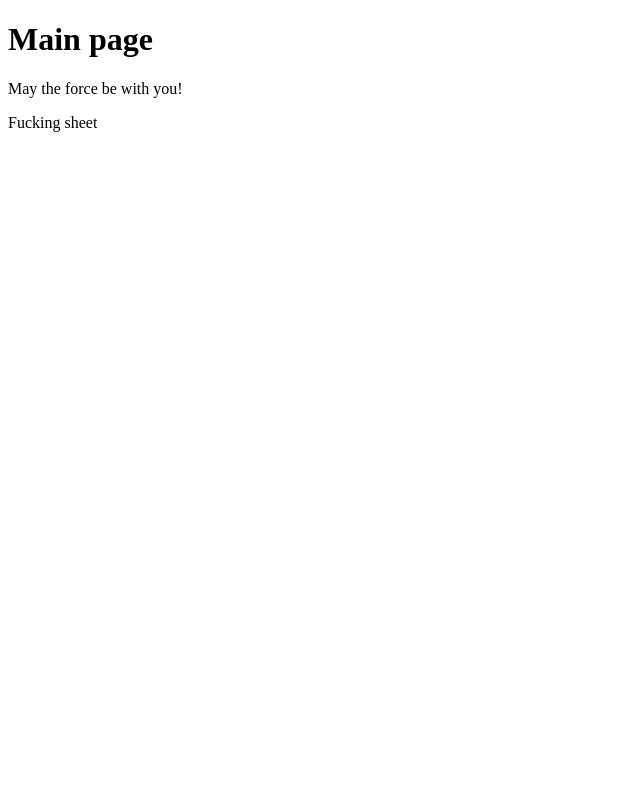
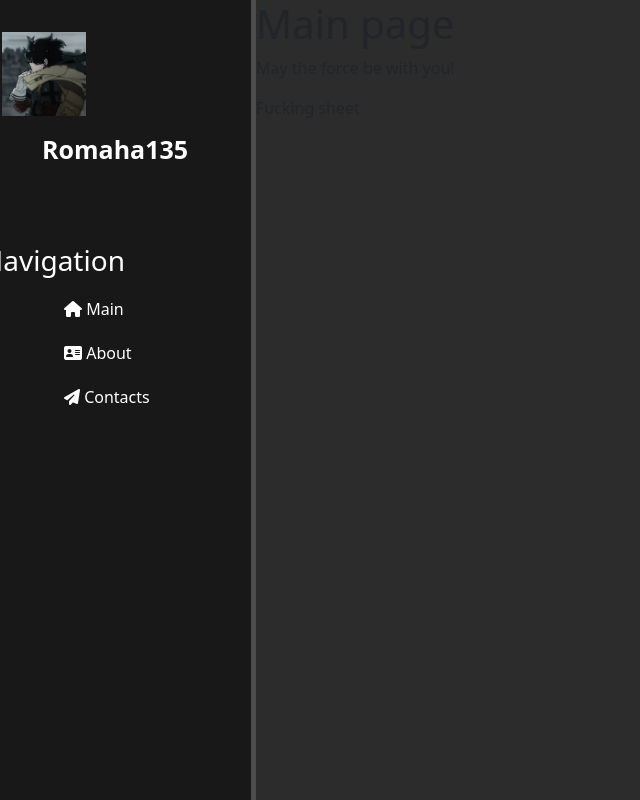
Before and after one commit to Romaha135/symmetrical-broccoli, a Django app: page / in a window 1280 px wide. Shown: the whole page, without its empty margins (0-640 px from the left). Run offline with Django 5.2, Linux system fonts and the light colour scheme.

Commit message:
Add static file handling and layout template with navigation

```diff
--- /dev/null
+++ b/main/static/main/css/main.css
@@ -0,0 +1,59 @@
+body {
+    background: #2c2c2c;
+
+}
+
+aside{
+    float: left;
+    background: #181818;
+    width: 20%;
+    padding: 2.5%;
+    height: 100vh;
+    color: #fff;
+    border-right: 5px solid #4d4d4d;
+}
+
+
+.logo {
+    width: 45%;
+    margin-bottom: 20px;
+    margin-left: -30px
+
+}
+
+aside img {
+    width: 80px;
+    float: left;
+}
+
+aside .Logo {
+    font-size: 25px;
+    margin-left: 10px;
+    font-weight: bold;
+    position: relative;
+    top: -5px;
+}
+
+aside h3 {
+    margin-top: 70px;
+    margin-left: -50px;
+    font-size: 28px;
+}
+aside ul {list-style: none;}
+aside ul li {
+    color: #fff;
+    display: block;
+    margin-top: 20px;
+    transition: all .6s ease;
+}
+
+aside ul li:hover, aside ul a:hover {
+    color: #eb5959;
+    text-decoration: none;
+    transform: scale(1.05);
+}
+
+aside ul a {
+    color: #fff;
+    text-decoration: none;
+}
--- a/main/templates/main/layout.html
+++ b/main/templates/main/layout.html
@@ -1,12 +1,32 @@
+{% load static %}
+
 <!DOCTYPE html>
 <html lang="en">
 <head>
     <meta charset="UTF-8">
     <meta name="viewport" content="width=device-width, initial-scale=1.0">
     <title>{% block title %}{% endblock %}</title>
+    <link href="https://cdn.jsdelivr.net/npm/bootstrap@5.3.3/dist/css/bootstrap.min.css" rel="stylesheet" integrity="sha384-QWTKZyjpPEjISv5WaRU9OFeRpok6YctnYmDr5pNlyT2bRjXh0JMhjY6hW+ALEwIH" crossorigin="anonymous">
+    <link rel="stylesheet" href="{% static 'main/css/main.css' %}">
+    <link rel="stylesheet" href="https://cdnjs.cloudflare.com/ajax/libs/font-awesome/6.7.2/css/all.min.css">
 </head>
 <body>
-    {% block content %}
-    {% endblock %}
+    <aside>
+        <img class="logo" src="{%static 'main/img/deku-icon.jpg' %}" alt="Deku icon">
+        <span class="Logo">Romaha135</span>
+        <h3>Navigation</h3>
+        <ul>
+            <li><a href="#"><i class="fa-solid fa-house"></i> Main</a></li>
+            <li><a href="#"><i class="fa-solid fa-address-card"></i> About</a></li>
+            <li><a href="#"><i class="fa-solid fa-paper-plane"></i> Contacts</a></li>
+        </ul>
+
+    </aside>
+    <main>
+
+        {% block content %}
+        {% endblock %}
+    </main>
+
 </body>
 </html>
--- a/main/urls.py
+++ b/main/urls.py
@@ -2,7 +2,10 @@ from django.contrib import admin
 from django.urls import path
 from . import views
 
+from django.conf import settings
+from django.conf.urls.static import static
+
 urlpatterns = [
     path('', views.index),
     path('about', views.about)
-]
+] + static(settings.STATIC_URL, document_root=settings.STATIC_ROOT)
--- a/romaha135/settings.py
+++ b/romaha135/settings.py
@@ -116,9 +116,13 @@ USE_TZ = True
 # Static files (CSS, JavaScript, Images)
 # https://docs.djangoproject.com/en/5.1/howto/static-files/
 
-STATIC_URL = 'static/'
+STATIC_URL = '/static/'
 
 # Default primary key field type
 # https://docs.djangoproject.com/en/5.1/ref/settings/#default-auto-field
 
+STATICFILES_DIRS = [
+    BASE_DIR / "static",
+]
+
 DEFAULT_AUTO_FIELD = 'django.db.models.BigAutoField'
```
Also changed, not shown: main/static/main/img/deku-icon.jpg (added), main/static/main/img/logo.jpg (added).
